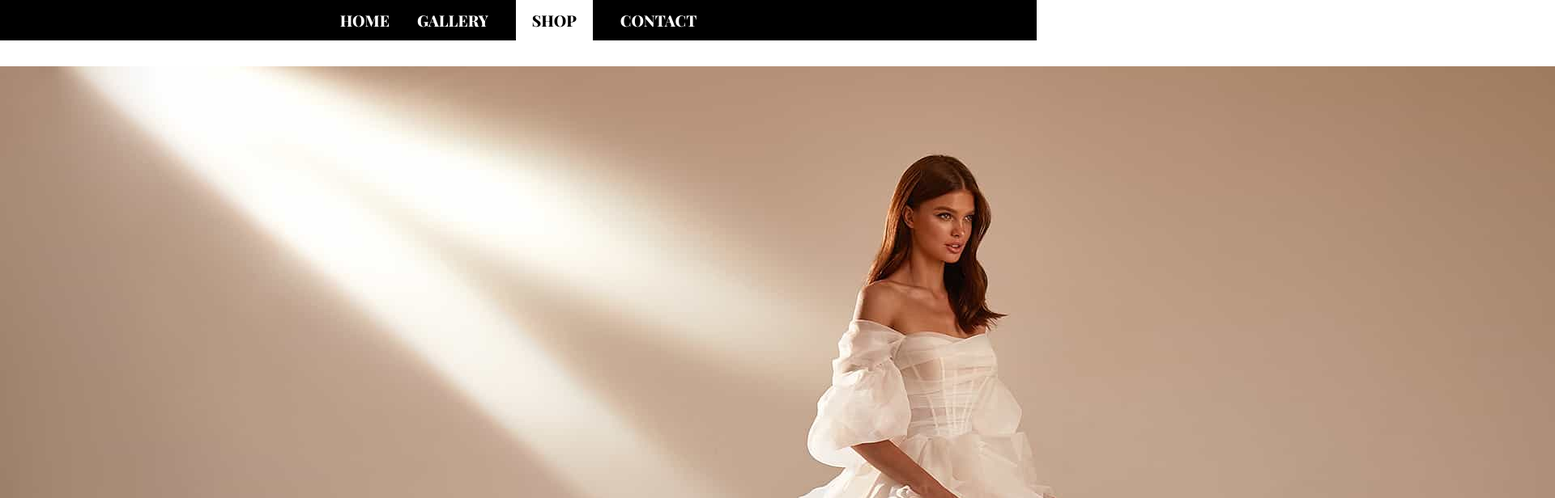
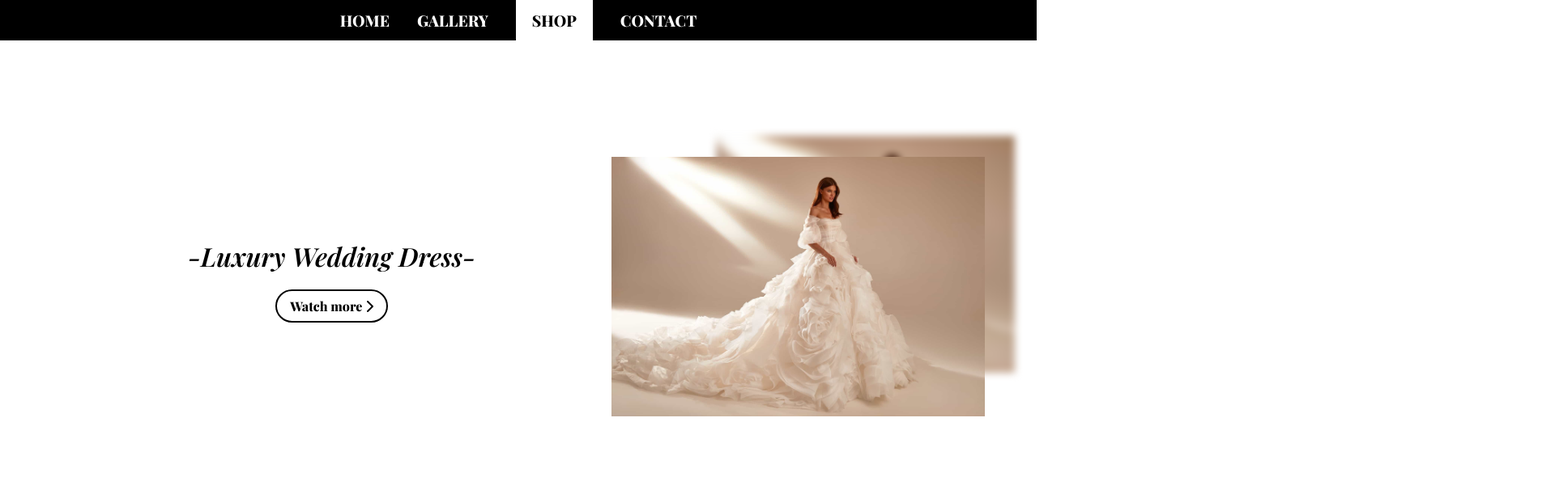
Before and after one commit to GhazaalSarmadi/website, a plain HTML site: page shop.html in a window 1280 px wide. Shown: the top 616 px of the page at 81% size, 1920 px wide, since content can reach past the window. Drawn offline with nearby package versions, Linux system fonts and the light colour scheme; files that its build step writes are made by us from their sources.

Commit message:
a style for category section was added

```diff
--- a/scsss/abstracts/_base.scss
+++ b/scsss/abstracts/_base.scss
@@ -46,5 +46,5 @@ h1 ,p {
 }
 @font-face {
     font-family: gloria ;
-    src: url(../font/KimberlieRegular-mLzm5.otf);
+    src: url(../font/PlayfairDisplaySemiboldItalic-YzEYO.ttf);
 }
--- a/scsss/shop.scss
+++ b/scsss/shop.scss
@@ -5,3 +5,4 @@
 
 //blocks
 @import 'shop/blocks/nav';
+@import 'shop/blocks/ctgy';
--- /dev/null
+++ b/scsss/shop/blocks/_ctgy.scss
@@ -0,0 +1,91 @@
+//mobile
+.categories {
+    width: $full-width;
+}
+
+.first-ctgy {
+    text-align: center;
+    @include flexBox(space-between, center, column);
+    width: 90%;
+    margin: auto;
+    // background-color: red;
+
+    &__img {
+        position: relative;
+
+        img {
+            width: 90%;
+
+        }
+    }
+
+    &__back {
+        background-image: url(../images/shop/dress.jpg);
+        background-position: center;
+        background-size: cover;
+        filter: blur(5px);
+        z-index: -1;
+        top: -20px;
+        right: -5px;
+        position: absolute;
+        width: 80%;
+        height: 90%;
+        // background-color: #ffe4ce;
+        // border: 3px solid;
+    }
+
+    &__note {
+        h1 {
+            font-family: gloria;
+        }
+
+        a {
+            font-family: afont;
+            border: solid 2px;
+            padding: 8px 16px;
+            margin: 20px;
+            border-radius: 100px;
+        }
+        a:hover{
+            background-color: black;
+            color: white;
+        }
+
+    }
+
+}
+
+
+//desktop
+@include respond(desktop) {
+    .first-ctgy {
+        @include flexBox(space-between, center, row-reverse);
+
+        &__img {
+            position: relative;
+            width: 40%;
+
+            img {
+                width: 100%
+            }
+        }
+
+        &__back {
+            top: -8%;
+            right: -8%;
+        }
+
+        &__note {
+            width: 60%;
+
+            back {
+                z-index: -1;
+                top: -10%;
+                right: -8%;
+                position: absolute;
+                width: 90%;
+                height: 90%;
+            }
+        }
+    }
+}
--- a/scsss/shop/blocks/_nav.scss
+++ b/scsss/shop/blocks/_nav.scss
@@ -5,7 +5,7 @@
     height: 50px;
     background-color: black;
     color: white;
-    margin-bottom: $m-margin;
+    margin-bottom: 9em;
 
 
     &__a {
```
